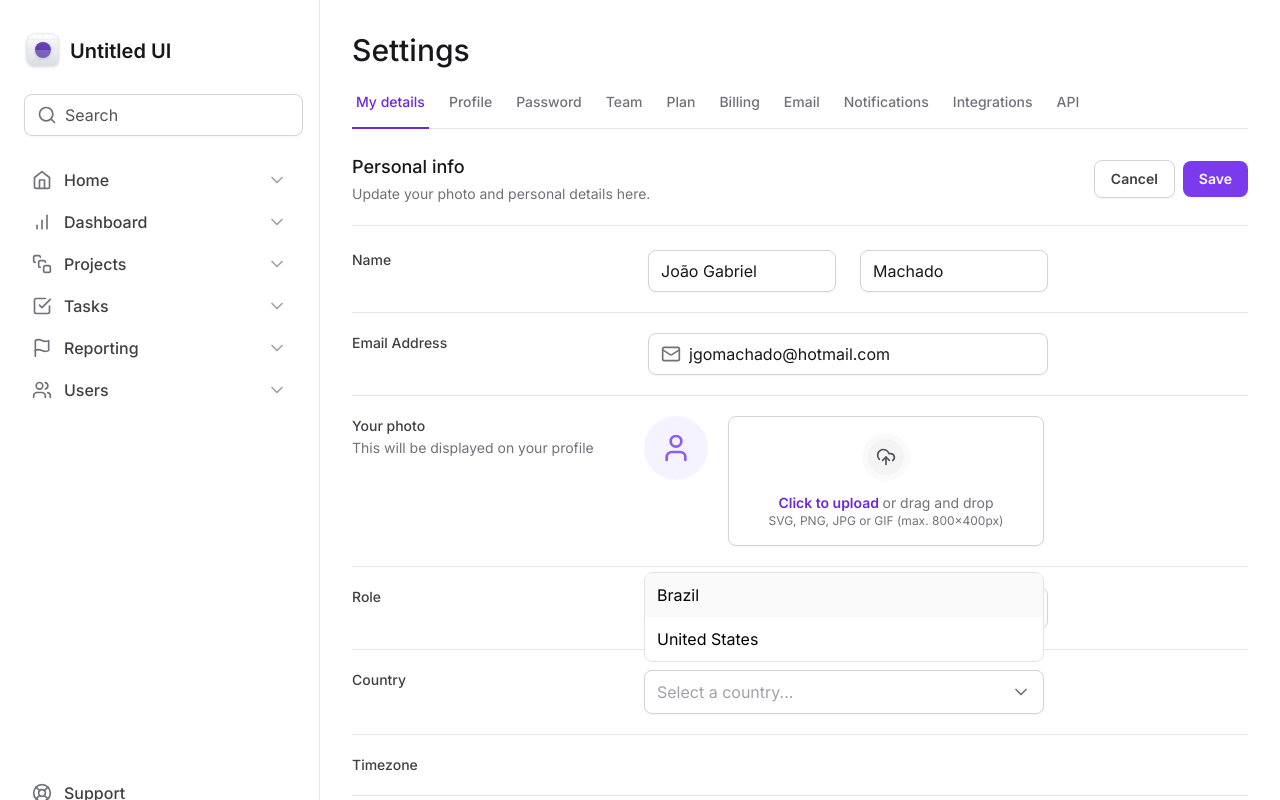
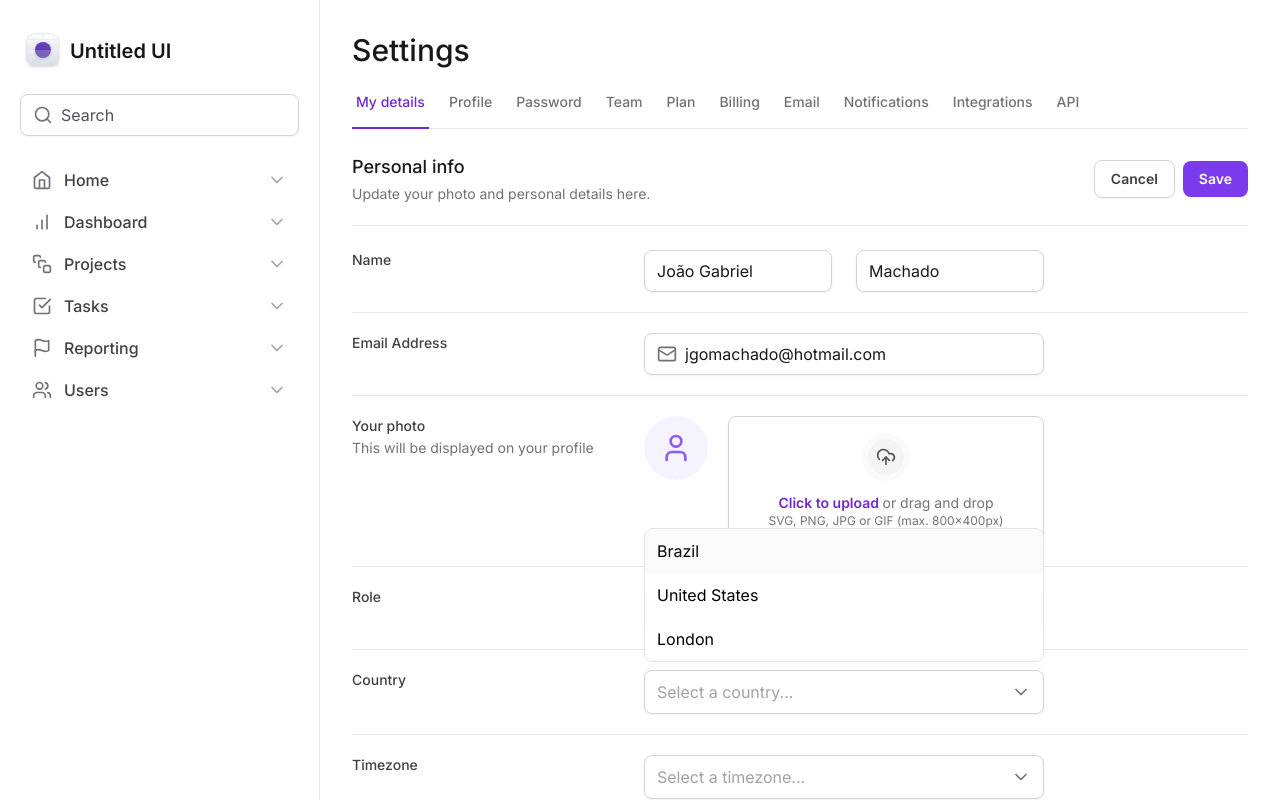
Before and after one commit to liroujohn/tailwind-next, a Next.js app: page / in a window 1280 px wide. Both pictures are taken after a click on the button "Select a country...". Shown: the top 800 px of the page. Built offline with nearby package versions, Linux system fonts and the light colour scheme.

Commit message:
add Select

```diff
--- a/src/app/page.tsx
+++ b/src/app/page.tsx
@@ -3,6 +3,7 @@
 import { Mail } from 'lucide-react'
 import * as FileInput from '@/components/Form/FileInput'
 import { Select } from '@/components/Form/Select'
+import { SelectItem } from '@/components/Form/Select/SelectItem'
 
 export default function Home() {
   return (
@@ -116,7 +117,11 @@
             >
               Country
             </label>
-            <Select />
+            <Select placeholder="Select a country...">
+              <SelectItem value="br" text="Brazil" />
+              <SelectItem value="us" text="United States" />
+              <SelectItem value="lo" text="London" />
+            </Select>
           </div>
 
           <div className="grid grid-cols-form gap-3 border-b border-zinc-200 pt-5">
@@ -126,7 +131,13 @@
             >
               Timezone
             </label>
-            <div></div>
+            <Select placeholder="Select a timezone...">
+              <SelectItem
+                value="utc8"
+                text="Pacific Standard Time (UTC−08:00)"
+              />
+              <SelectItem value="utc3" text="America São Paulo (UTC−03:00)" />
+            </Select>
           </div>
 
           <div className="grid grid-cols-form gap-3 border-b border-zinc-200 pt-5">
--- a/src/components/Form/Select.tsx
+++ /dev/null
@@ -1,55 +0,0 @@
-'use client'
-
-import * as SelectPrimitive from '@radix-ui/react-select'
-import { Check, ChevronDown } from 'lucide-react'
-
-export function Select() {
-  return (
-    <SelectPrimitive.Root>
-      <SelectPrimitive.Trigger className="flex h-11 w-full items-center justify-between gap-2 rounded-lg border border-zinc-300 px-3 py-2 shadow-sm data-[placeholder]:text-zinc-400">
-        <SelectPrimitive.Value
-          placeholder="Select a country..."
-          className="text-black"
-        />
-        <SelectPrimitive.Icon>
-          <ChevronDown className="h-5 w-5 text-zinc-500 " />
-        </SelectPrimitive.Icon>
-      </SelectPrimitive.Trigger>
-
-      <SelectPrimitive.Portal>
-        <SelectPrimitive.Content
-          side="bottom"
-          position="popper"
-          sideOffset={8}
-          className="z-10 w-[--radix-select-trigger-width] overflow-hidden rounded-lg border border-zinc-200 bg-white"
-        >
-          <SelectPrimitive.Viewport>
-            <SelectPrimitive.Item
-              value="br"
-              className="flex items-center justify-between gap-2 px-3 py-2.5 outline-none data-[highlighted]:bg-zinc-50"
-            >
-              <SelectPrimitive.ItemText className="text-black">
-                Brazil
-              </SelectPrimitive.ItemText>
-              <SelectPrimitive.ItemIndicator>
-                <Check className="h-4 w-4 text-violet-500" />
-              </SelectPrimitive.ItemIndicator>
-            </SelectPrimitive.Item>
-
-            <SelectPrimitive.Item
-              value="us"
-              className="flex items-center justify-between gap-2 px-3 py-2.5 outline-none data-[highlighted]:bg-zinc-50"
-            >
-              <SelectPrimitive.ItemText className="text-black">
-                United States
-              </SelectPrimitive.ItemText>
-              <SelectPrimitive.ItemIndicator>
-                <Check className="h-4 w-4 text-violet-500" />
-              </SelectPrimitive.ItemIndicator>
-            </SelectPrimitive.Item>
-          </SelectPrimitive.Viewport>
-        </SelectPrimitive.Content>
-      </SelectPrimitive.Portal>
-    </SelectPrimitive.Root>
-  )
-}
--- /dev/null
+++ b/src/components/Form/Select/SelectItem.tsx
@@ -0,0 +1,22 @@
+'use client'
+
+import * as Select from '@radix-ui/react-select'
+import { Check } from 'lucide-react'
+
+export type SelectItemProps = Select.SelectItemProps & {
+  text: string
+}
+
+export function SelectItem({ text, ...props }: SelectItemProps) {
+  return (
+    <Select.Item
+      className="flex items-center justify-between gap-2 px-3 py-2.5 outline-none data-[highlighted]:bg-zinc-50"
+      {...props}
+    >
+      <Select.ItemText className="text-black">{text}</Select.ItemText>
+      <Select.ItemIndicator>
+        <Check className="h-4 w-4 text-violet-500" />
+      </Select.ItemIndicator>
+    </Select.Item>
+  )
+}
--- /dev/null
+++ b/src/components/Form/Select/index.tsx
@@ -0,0 +1,39 @@
+'use client'
+
+import * as SelectPrimitive from '@radix-ui/react-select'
+import { ChevronDown } from 'lucide-react'
+import { ReactNode } from 'react'
+
+export interface SelectProps {
+  children: ReactNode
+  placeholder: string
+}
+
+export function Select({ children, placeholder }: SelectProps) {
+  return (
+    <SelectPrimitive.Root>
+      <SelectPrimitive.Trigger className="flex h-11 w-full items-center justify-between gap-2 rounded-lg border border-zinc-300 px-3 py-2 shadow-sm data-[placeholder]:text-zinc-400">
+        <SelectPrimitive.Value
+          placeholder={placeholder}
+          className="text-black"
+        />
+        <SelectPrimitive.Icon>
+          <ChevronDown className="h-5 w-5 text-zinc-500 " />
+        </SelectPrimitive.Icon>
+      </SelectPrimitive.Trigger>
+
+      <SelectPrimitive.Portal>
+        <SelectPrimitive.Content
+          side="bottom"
+          position="popper"
+          sideOffset={8}
+          className="z-10 w-[--radix-select-trigger-width] overflow-hidden rounded-lg border border-zinc-200 bg-white"
+        >
+          <SelectPrimitive.Viewport className="outline-none">
+            {children}
+          </SelectPrimitive.Viewport>
+        </SelectPrimitive.Content>
+      </SelectPrimitive.Portal>
+    </SelectPrimitive.Root>
+  )
+}
--- a/src/components/Input.tsx
+++ b/src/components/Input.tsx
@@ -22,7 +22,7 @@
 export function Root(props: InputRootProps) {
   return (
     <div
-      className="mx-1 flex w-full items-center gap-2 rounded-lg border border-zinc-300 px-3 py-2 shadow-sm"
+      className="flex w-full items-center gap-2 rounded-lg border border-zinc-300 px-3 py-2 shadow-sm"
       {...props}
     />
   )
```
